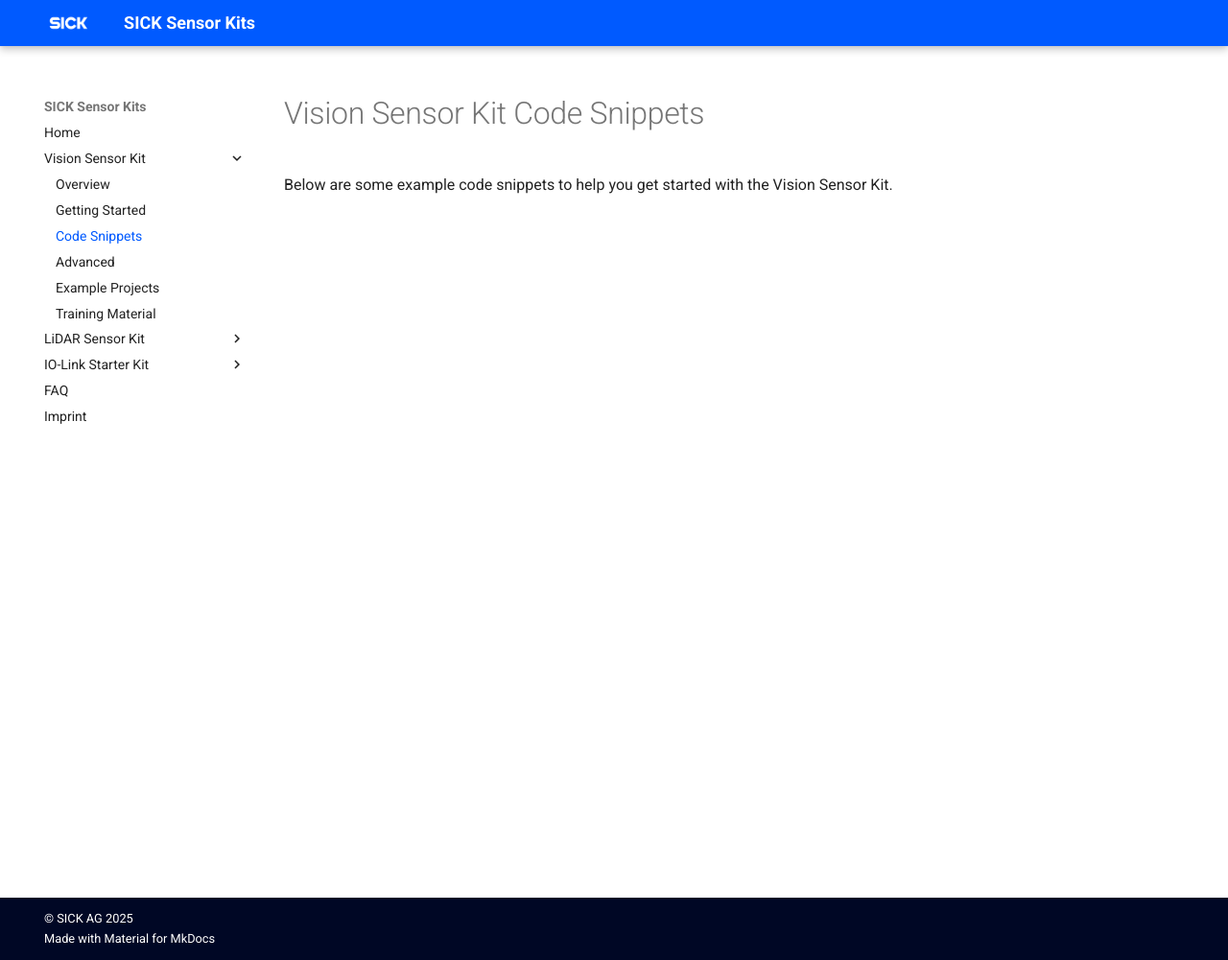
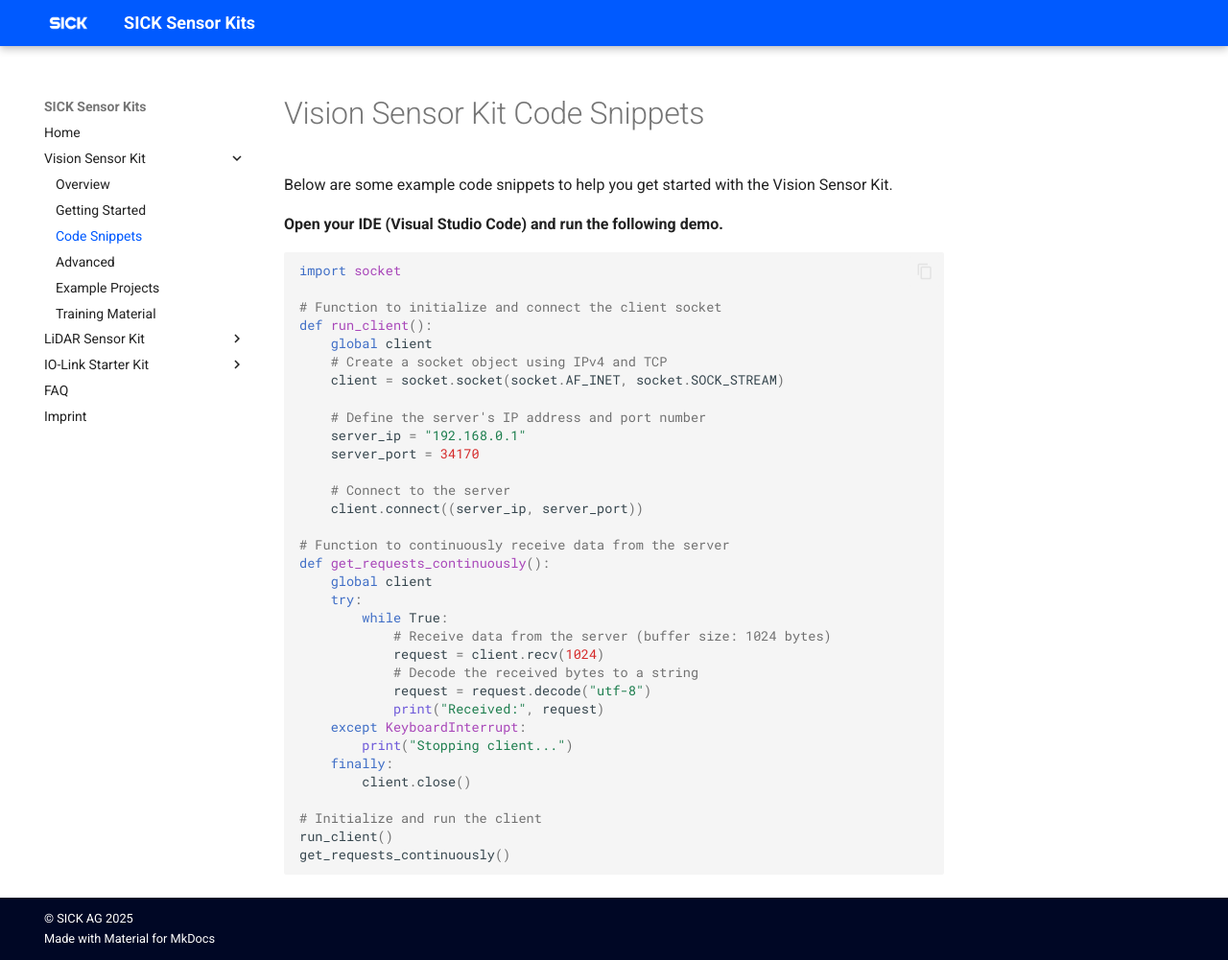
Before and after one commit to SICKAG/SICK-Sensor-Starter-Kits, an MkDocs documentation site: the page built from docs/vision/vision_code_snippets.md, in a window 1280 px wide and 1001 px high. Shown: the whole window at 96% size. Built offline with MkDocs 1.6.1 and Material for MkDocs 9.7.7, drawn with Linux system fonts in a browser that asks for light colours.

Commit message:
Vision Code Snippets und Advanced angepasst

````diff
--- a/docs/vision/vision_code_snippets.md
+++ b/docs/vision/vision_code_snippets.md
@@ -1,2 +1,40 @@
 # Vision Sensor Kit Code Snippets
 Below are some example code snippets to help you get started with the Vision Sensor Kit.
+
+**Open your IDE (Visual Studio Code) and run the following demo.**
+
+```python
+import socket
+
+# Function to initialize and connect the client socket
+def run_client():
+    global client
+    # Create a socket object using IPv4 and TCP
+    client = socket.socket(socket.AF_INET, socket.SOCK_STREAM)
+
+    # Define the server's IP address and port number
+    server_ip = "192.168.0.1"
+    server_port = 34170
+
+    # Connect to the server
+    client.connect((server_ip, server_port))
+
+# Function to continuously receive data from the server
+def get_requests_continuously():
+    global client
+    try:
+        while True:
+            # Receive data from the server (buffer size: 1024 bytes)
+            request = client.recv(1024)
+            # Decode the received bytes to a string
+            request = request.decode("utf-8")
+            print("Received:", request)
+    except KeyboardInterrupt:
+        print("Stopping client...")
+    finally:
+        client.close()
+
+# Initialize and run the client
+run_client()
+get_requests_continuously()
+```
````
Also changed, not shown: docs/vision/vision_advanced.md (+80 -0 lines), site/sitemap.xml, site/vision/vision_advanced.html, site/vision/vision_code_snippets.html, 1 other file.
